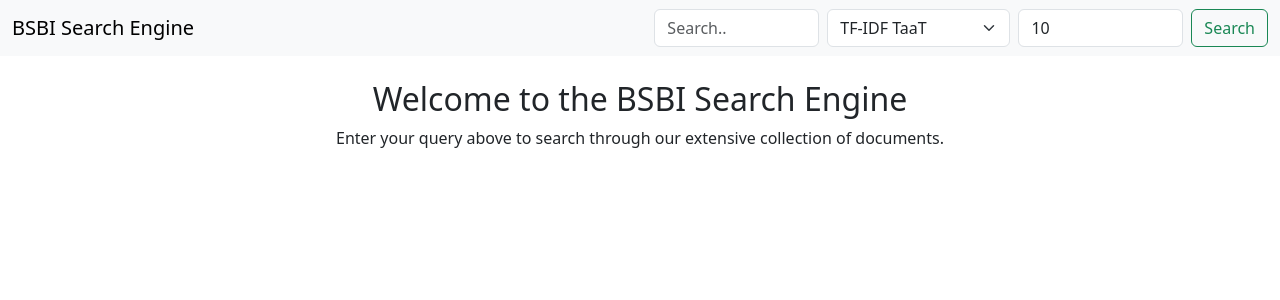
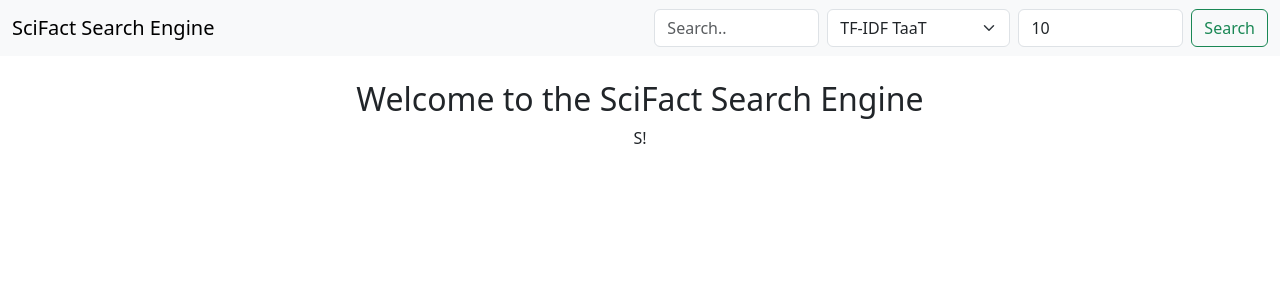
Before and after one commit to TeoriBahasaIndonesia/search-engine, a Flask app: page / in a window 1280 px wide. Shown: the top 300 px of the page. Run offline with Flask 3, Linux system fonts and the light colour scheme; parts of the project's set-up code (start-up, migrations or seed data) failed here and were passed over.

Commit message:
style: change app title

```diff
--- a/templates/base.html
+++ b/templates/base.html
@@ -3,12 +3,11 @@
 <html lang="en">
   <head>
     <meta charset="UTF-8" />
-    <title>BSBI Search Engine</title>
+    <title>SciFact Search Engine</title>
     <link
       rel="stylesheet"
       href="{{ url_for('static', filename='styles.css') }}"
     />
-    <!-- Optionally include Bootstrap for better styling -->
     <link
       href="https://cdn.jsdelivr.net/npm/bootstrap@5.3.0/dist/css/bootstrap.min.css"
       rel="stylesheet"
@@ -19,7 +18,7 @@
     <nav class="navbar navbar-expand-lg navbar-light bg-light">
       <div class="container-fluid">
         <a class="navbar-brand" href="{{ url_for('index') }}"
-          >BSBI Search Engine</a
+          >SciFact Search Engine</a
         >
         <button
           class="navbar-toggler"
@@ -76,8 +75,6 @@
       {% endblock %}
     </div>
 
-    <!-- Optional JavaScript; choose one of the two! -->
-    <!-- Option 1: Bootstrap Bundle with Popper -->
     <script src="https://cdn.jsdelivr.net/npm/bootstrap@5.3.0/dist/js/bootstrap.bundle.min.js"></script>
 
     {% block scripts %}
--- a/templates/index.html
+++ b/templates/index.html
@@ -3,7 +3,7 @@
 
 {% block content %}
 <div class="text-center">
-    <h2>Welcome to the BSBI Search Engine</h2>
-    <p>Enter your query above to search through our extensive collection of documents.</p>
+    <h2>Welcome to the SciFact Search Engine</h2>
+    <p>S!</p>
 </div>
 {% endblock %}
```
